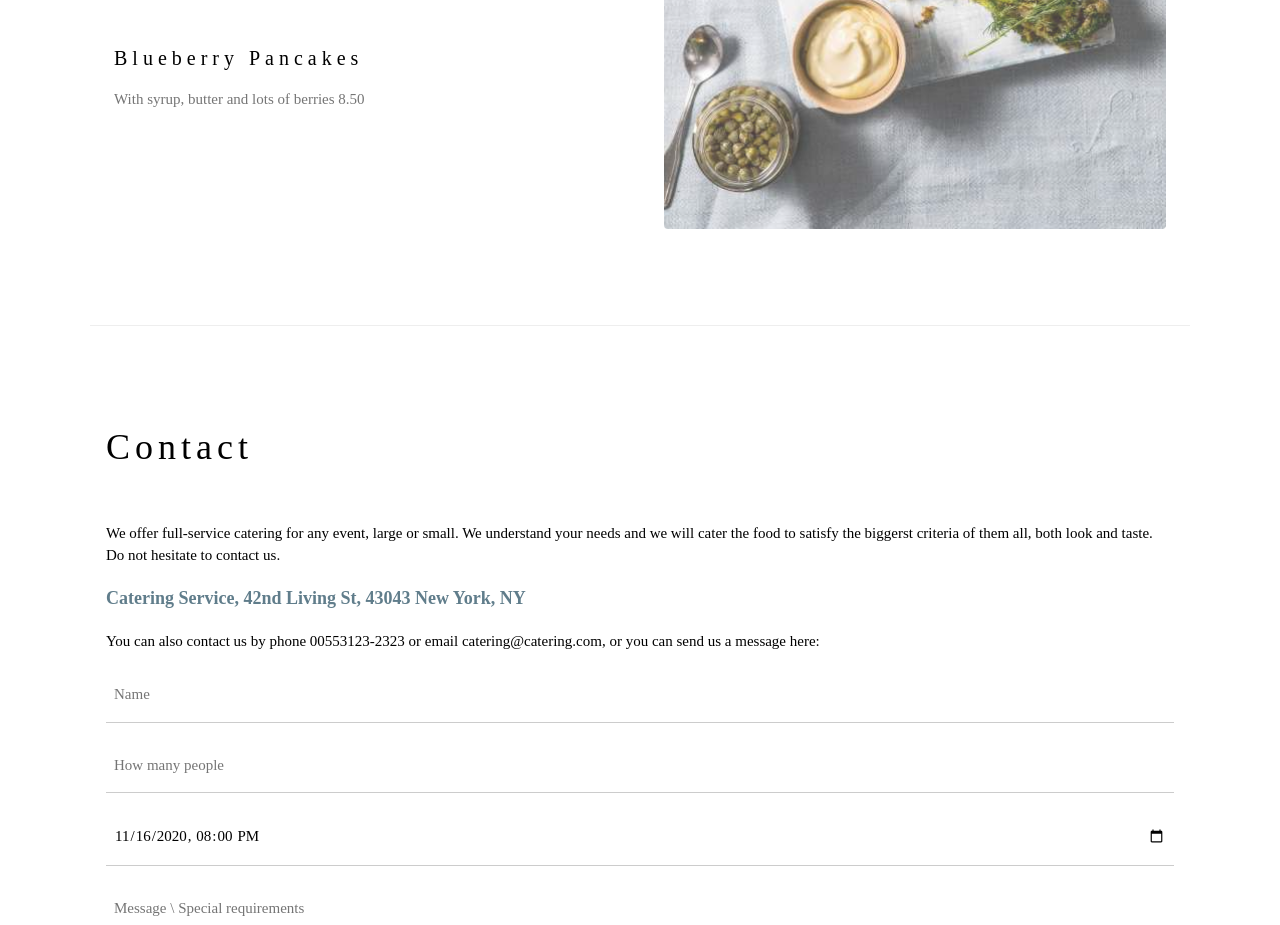
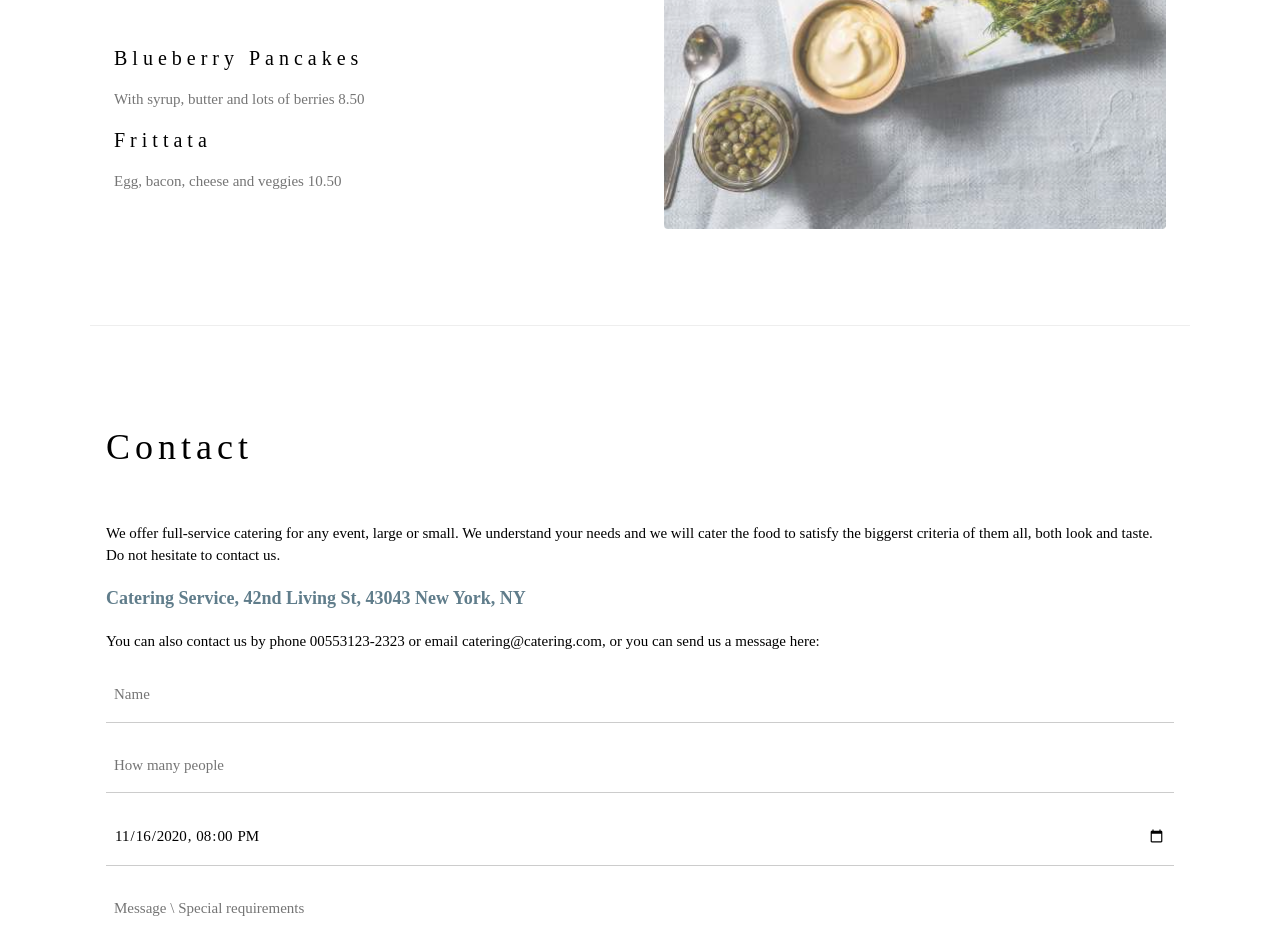
Before and after one commit to viniciusmull/mywebsiteGIT, a plain HTML site: page index.html in a window 1280 px wide. Shown: the part 2060-2985 px from the top of the page. Drawn offline with nearby package versions, Linux system fonts and the light colour scheme.

Commit message:
Added Frittata to the menu

```diff
--- a/index.html
+++ b/index.html
@@ -74,6 +74,9 @@ h1, h2, h3, h4, h5, h6 {
 
       <h4>Blueberry Pancakes</h4>
       <p class="w3-text-grey">With syrup, butter and lots of berries 8.50</p>
+
+      <h4>Frittata</h4>
+      <p class="w3-text-grey">Egg, bacon, cheese and veggies 10.50</p>
     </div>
 
     <div class="w3-col l6 w3-padding-large">
```
